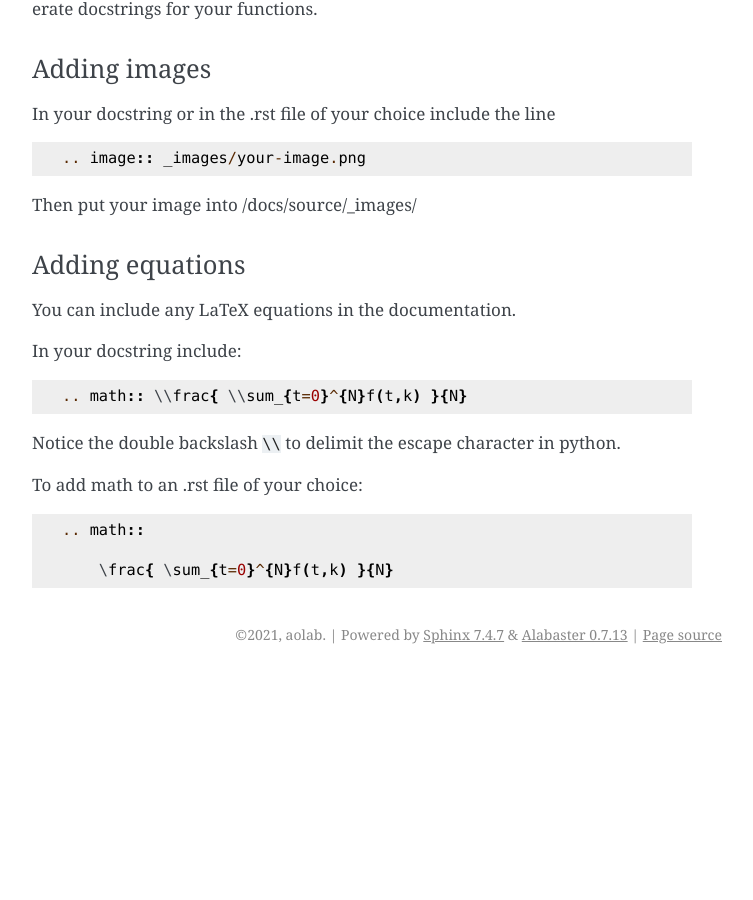
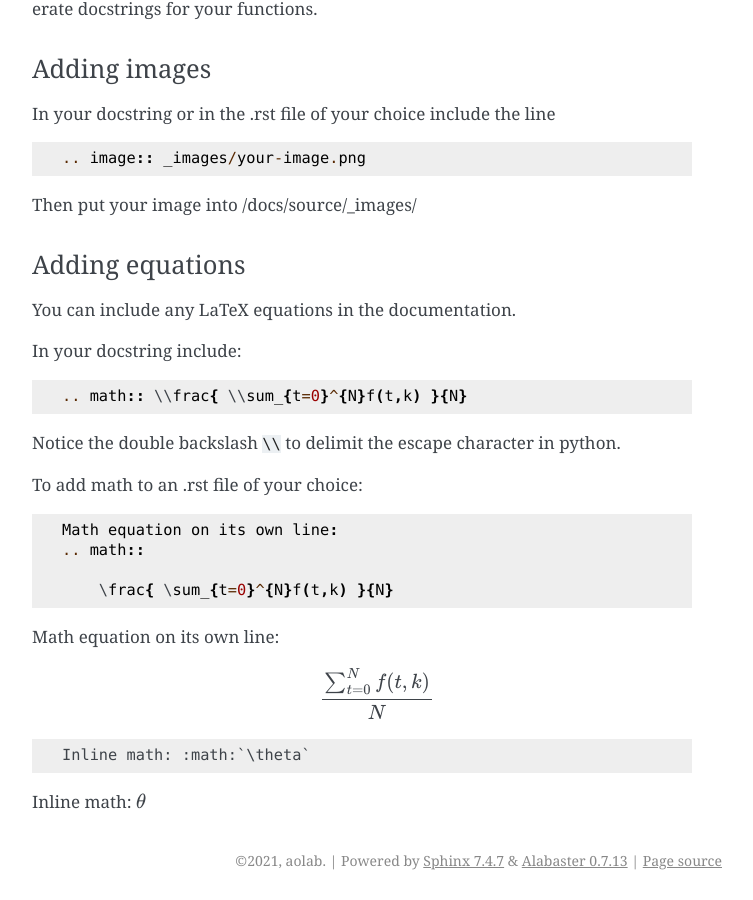
Before and after one commit to aolabNeuro/analyze, a Sphinx documentation site: the page built from docs/source/documentation-guidelines.rst, in a window 1280 px wide and 900 px high, scrolled down 2127 px. Shown: the whole window, without its empty margins (388-1141 px from the left). Built offline with Sphinx 7.4.7, drawn with Linux system fonts in a browser that asks for light colours; before the commit the page ends 2801 px from its top, so only the background shows below that.

Commit message:
ryan comments

```diff
--- a/docs/source/conventions.rst
+++ b/docs/source/conventions.rst
@@ -24,7 +24,7 @@ Some commonly used variables:
 +---------------+-------------+---------------------------------------+-------+
 | variable name | type        | description                           | count |
 +===============+=============+=======================================+=======+
-| data\_dir     | str         | directory where data is located       | 28    |
+| data_dir      | str         | directory where data is located       | 28    |
 +---------------+-------------+---------------------------------------+-------+
 | exp_data      | dict        | dictionary containing experiment data | 24    |
 +---------------+-------------+---------------------------------------+-------+
--- a/docs/source/documentation-guidelines.rst
+++ b/docs/source/documentation-guidelines.rst
@@ -133,6 +133,18 @@ To add math to an .rst file of your choice:
 
 ::
 
+    Math equation on its own line:
     .. math::
 
         \frac{ \sum_{t=0}^{N}f(t,k) }{N}
+
+Math equation on its own line:
+    .. math::
+
+        \frac{ \sum_{t=0}^{N}f(t,k) }{N}
+
+::
+
+    Inline math: :math:`\theta`
+
+Inline math: :math:`\theta`
```
